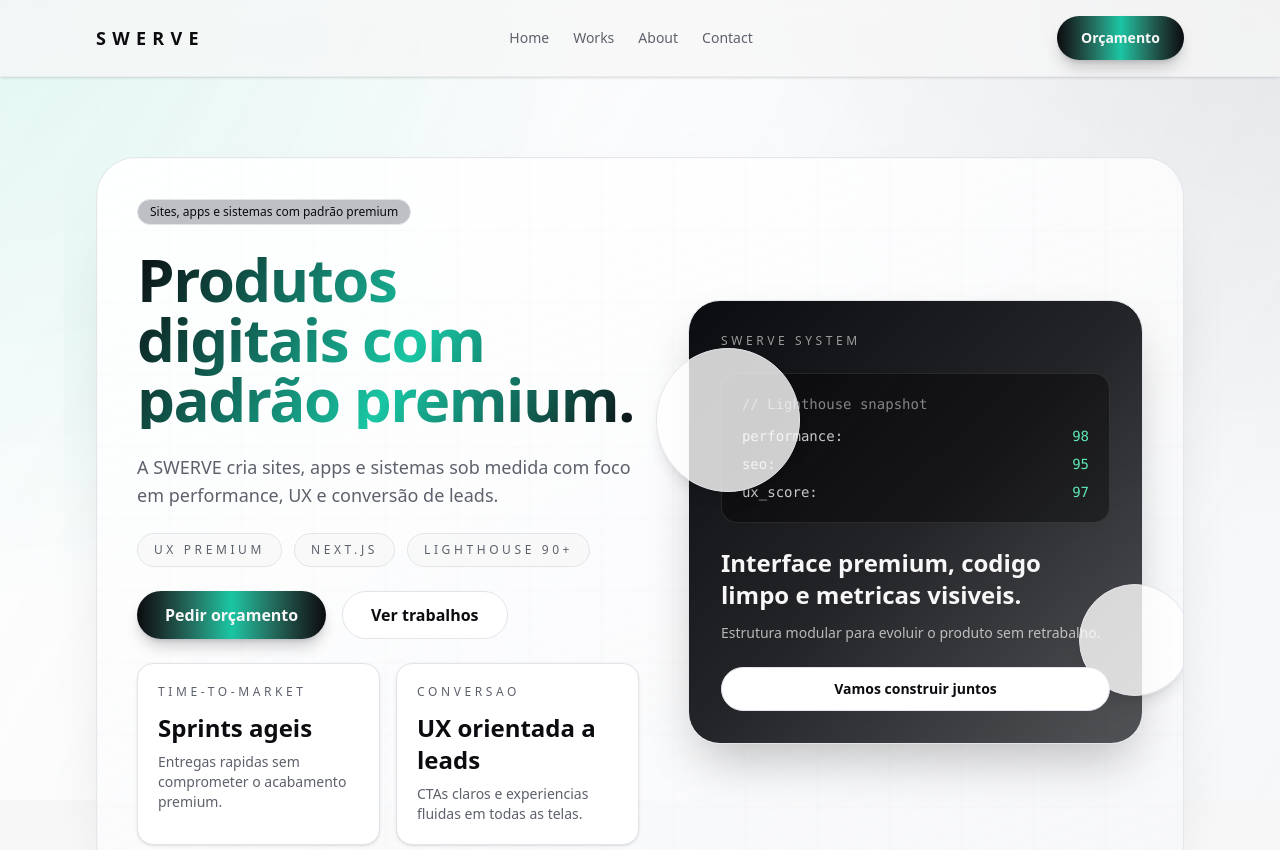
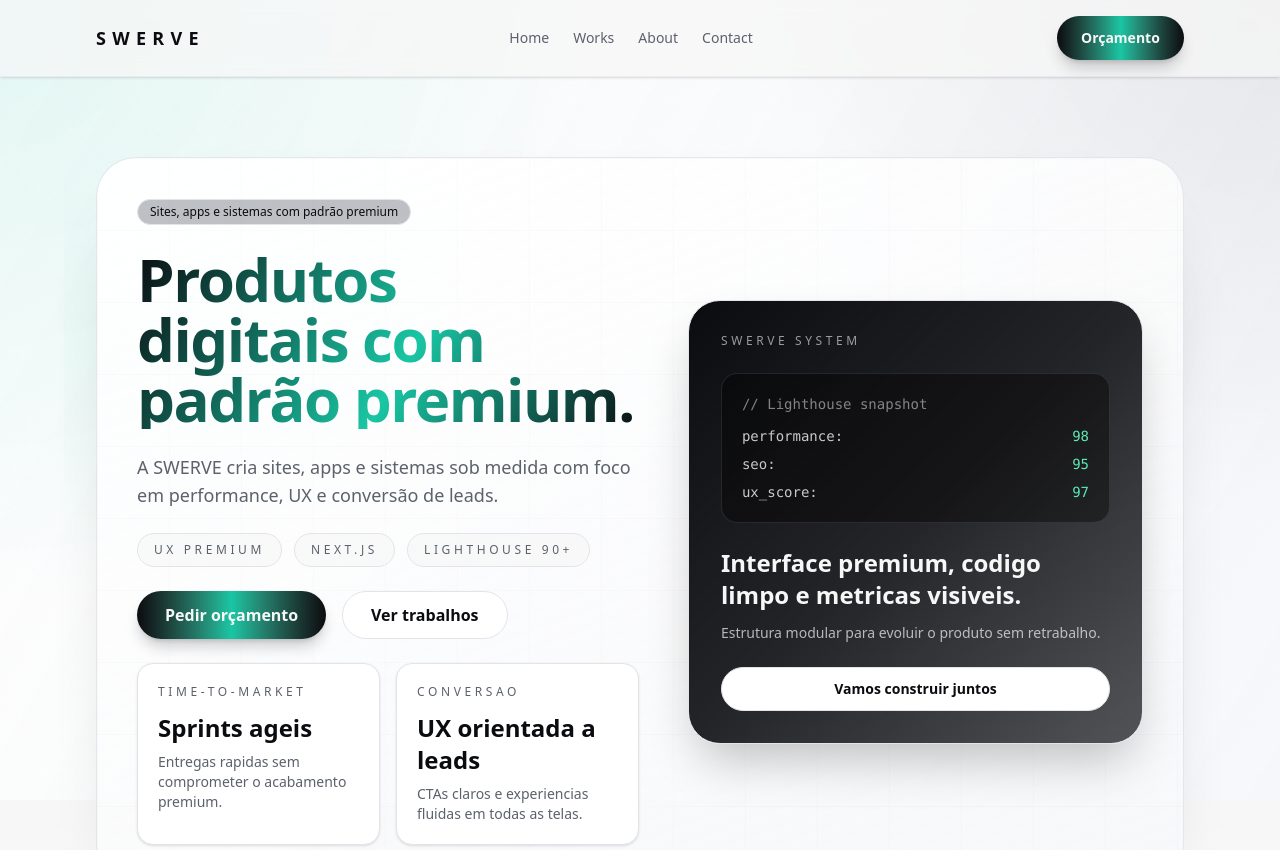
Before and after one commit to dev-dosreis/Swerve-Website, a Next.js app: page / in a window 1280 px wide. Shown: the top 850 px of the page. Built offline with nearby package versions, Linux system fonts and the light colour scheme.

Commit message:
Remove hero floating orbs

```diff
--- a/src/app/page.tsx
+++ b/src/app/page.tsx
@@ -80,8 +80,6 @@ export default function HomePage() {
           </FadeIn>
           <FadeIn>
             <div className="relative">
-              <div className="absolute -left-8 top-12 hidden h-36 w-36 rounded-full border border-border bg-card/80 shadow-lg lg:block" />
-              <div className="absolute -right-12 bottom-12 hidden h-28 w-28 rounded-full border border-border bg-card/80 shadow-lg lg:block" />
               <div className="rounded-[32px] border border-border bg-gradient-to-br from-foreground via-foreground/90 to-foreground/70 p-8 text-background shadow-2xl">
                 <div className="space-y-6">
                   <div className="text-xs uppercase tracking-[0.3em] text-background/60">
```
